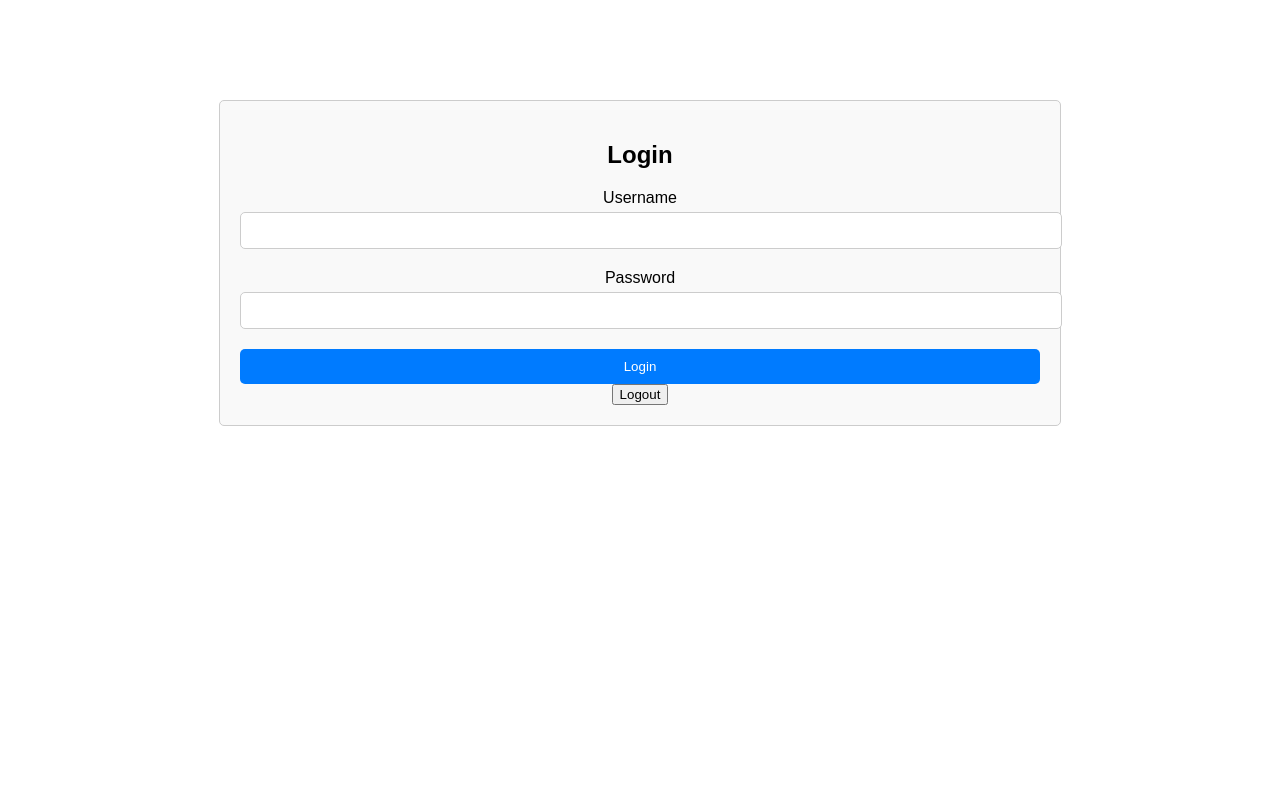
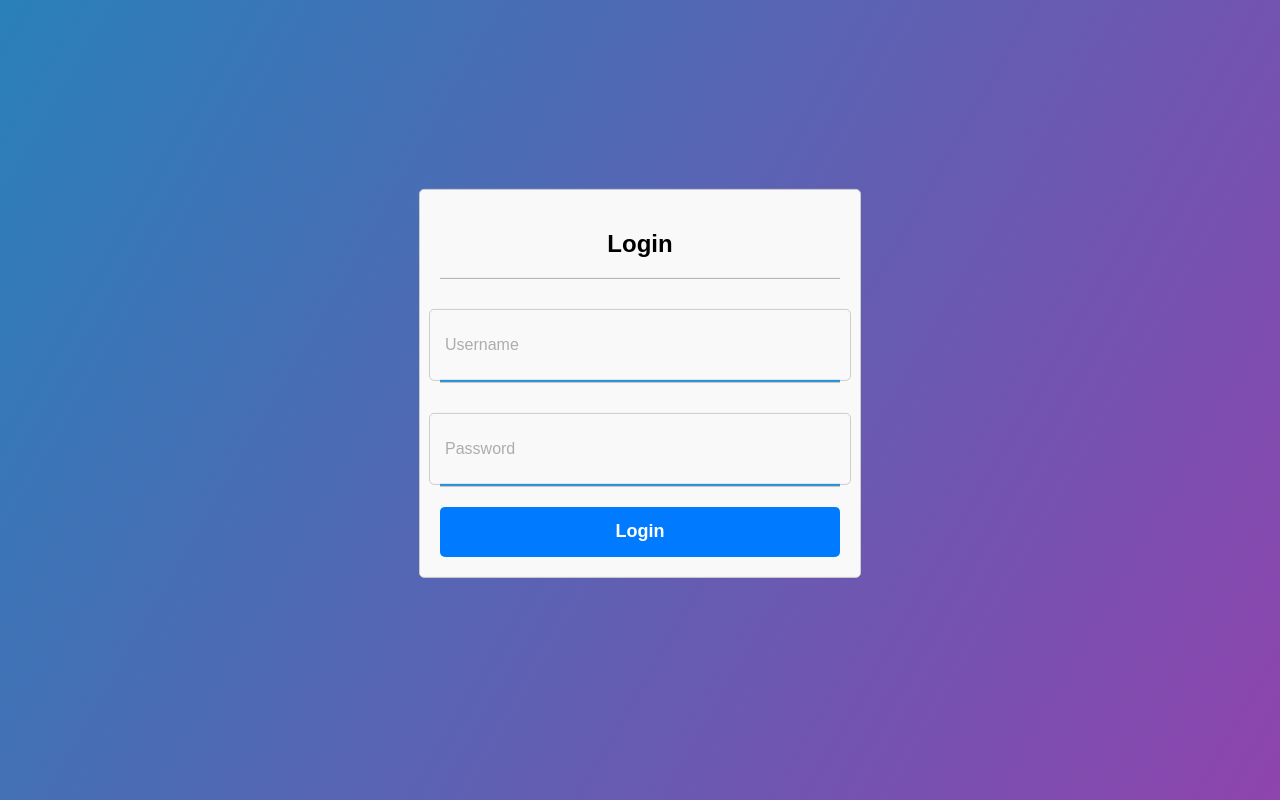
Before and after one commit to yurydiahiliev/TestSpringApplication, a React (Create React App) app in the folder frontend/app/: page /login in a window 1280 px wide. Built offline with nearby package versions, Linux system fonts and the light colour scheme.

Commit message:
changed css for login page

```diff
--- a/frontend/app/public/index.html
+++ b/frontend/app/public/index.html
@@ -6,6 +6,6 @@
   <title>Posts App</title>
 </head>
 <body>
-  <div id="root"></div>
+  <div class="body" id="root"></div>
 </body>
 </html>
--- a/frontend/app/src/components/LoginPage.js
+++ b/frontend/app/src/components/LoginPage.js
@@ -37,27 +37,23 @@ function LoginPage() {
     }
   };
 
-  const handleLogout = () => {
-    setToken(''); // Clear token
-    toast.success('Logged out successfully');
-  };
-
   return (
     <div className="container">
       <h2>Login</h2>
       <div className="input-group">
         <label htmlFor="username">Username</label>
         <input type="text" id="username" value={username} onChange={(e) => setUsername(e.target.value)} />
+        <span></span>
       </div>
       <div className="input-group">
         <label htmlFor="password">Password</label>
         <input type="password" id="password" value={password} onChange={(e) => setPassword(e.target.value)} />
+        <span></span>
       </div>
       <button className="btn" onClick={handleLogin} disabled={loading}>
         {loading ? 'Logging in...' : 'Login'}
       </button>
       <ToastContainer />
-      <button onClick={handleLogout}>Logout</button> {/* Logout button */}
     </div>
   );
 }
--- a/frontend/app/src/css/LoginPage.css
+++ b/frontend/app/src/css/LoginPage.css
@@ -1,39 +1,97 @@
 /* LoginPage.css */
+.body {
+  margin: 0;
+  padding: 0;
+  font-family: Arial, Helvetica, sans-serif;
+  background: linear-gradient(120deg, #2980b9, #8e44ad);
+  height: 100vh;
+  overflow: hidden;
+}
+
 .container {
-    max-width: 400px;
-    margin: 100px auto;
-    padding: 20px;
-    border: 1px solid #ccc;
-    border-radius: 5px;
-    background-color: #f9f9f9;
+  position: absolute;
+  top: 50%;
+  left: 50%;
+  transform: translate(-50%, -80%);
+  width: 400px;
+  background: white;
+  border-radius: 10px;
+}
+
+.container h2 {
+  text-align: center;
+  padding: 0 0 20px 0;
+  border-bottom: 1px solid #adadad;
 }
 
 .input-group {
-    margin-bottom: 20px;
+  position: relative;
+  border-bottom: 2px solid silver;
+  align-items: center;
+  margin: 30px 0;
+  display: flex;
+  flex-direction: column;
 }
 
 .input-group label {
-    display: block;
-    margin-bottom: 5px;
+  position: absolute;
+  top: 50%;
+  left: 5px;
+  color: #adadad;
+  transform: translateY(-50%);
+  font-size: 16px;
+  pointer-events: none;
+  transition: .5s;
+}
+
+.input-group:focus-within label {
+  opacity: 0; /* Hide label when input is focused */
+}
+
+.input-group input:not(:placeholder-shown) + label {
+  opacity: 0.5; /* Adjust opacity when input is not empty */
+}
+
+.input-group input:focus + label {
+  opacity: 1; /* Adjust opacity when input is focused */
 }
 
 .input-group input {
+  width: calc(100% - 20px); /* Adjusted width */
+  padding: 12px 10px; /* Adjusted padding */
+  height: 50px; /* Match button height */
+  font-size: 16px;
+  background: none;
+  outline: none;
+  border: none;
+  border-bottom: 2px solid silver;
+}
+
+.input-group span::before {
+  content: '';
+  position: absolute;
+  top: 71px;
+  left: 0;
   width: 100%;
-    padding: 10px;
-    border: 1px solid #ccc;
-    border-radius: 5px;
+  height: 2px;
+  background: #2691d9;
 }
 
 .btn {
   width: 100%;
+  height: 50px;
   padding: 10px;
-    border: none;
-    border-radius: 5px;
-    background-color: #007bff;
-    color: #fff;
+  border: 1px solid;
+  border-radius: 25px;
+  font-size: 18px;
+  background: #2691d9;
+  color: #e9f4fb;
+  font-weight: 700;
   cursor: pointer;
+  outline: none;
 }
 
 .btn:hover {
-    background-color: #0056b3;
+  border-color: #2691d9;
+  transition: .5s;
 }
```
Lines whose indentation alone changed are shown as unchanged.
